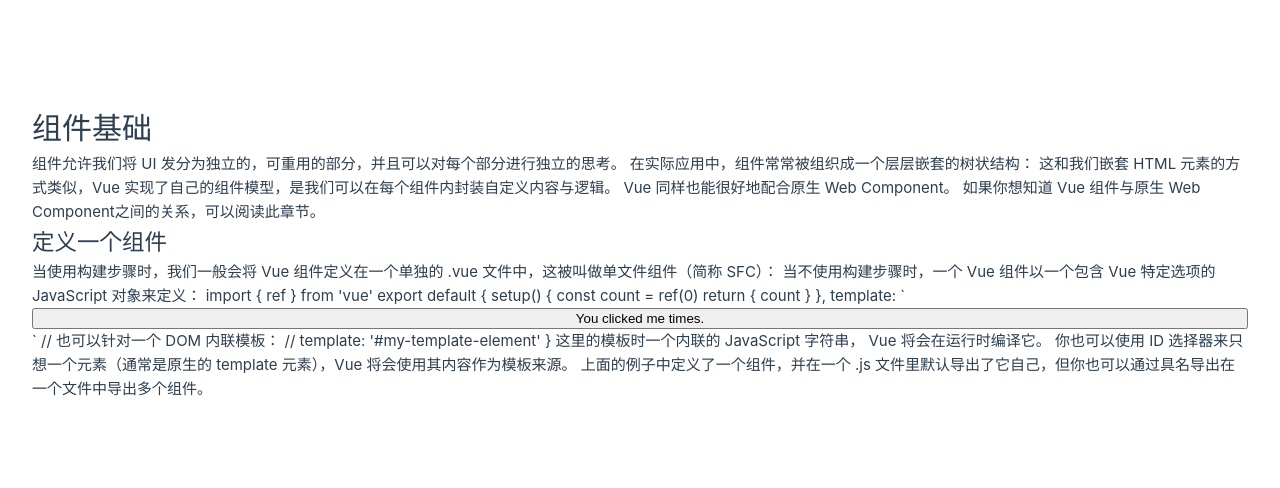
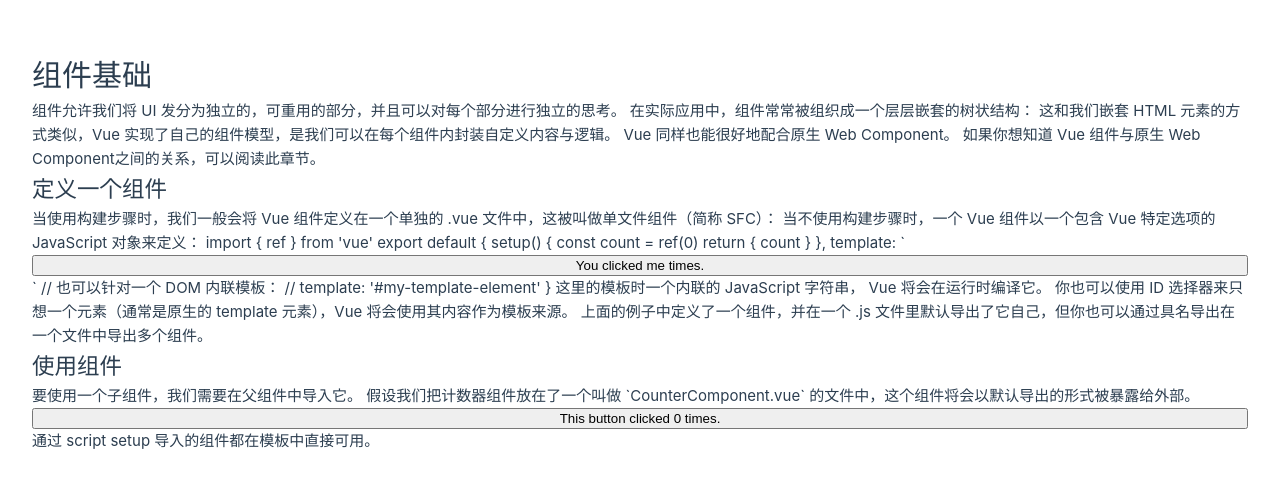
Before and after one commit to ShenlongDev/vue_xx, a Vue app: page / in a window 1280 px wide. Shown: the part 148-636 px from the top of the page. Built offline with nearby package versions, Linux system fonts and the light colour scheme.

Commit message:
docs: 使用组件
- 基本用法
- 直接可用

```diff
--- a/src/ComponentAgain.vue
+++ b/src/ComponentAgain.vue
@@ -1,5 +1,5 @@
 <script setup>
-
+import CounterComponent from './components/CounterComponent.vue'
 </script>
 
 
@@ -34,4 +34,10 @@
   你也可以使用 ID 选择器来只想一个元素（通常是原生的 template 元素），Vue 将会使用其内容作为模板来源。
 
   上面的例子中定义了一个组件，并在一个 .js 文件里默认导出了它自己，但你也可以通过具名导出在一个文件中导出多个组件。
+
+  <h2>使用组件</h2>
+  要使用一个子组件，我们需要在父组件中导入它。
+  假设我们把计数器组件放在了一个叫做 `CounterComponent.vue` 的文件中，这个组件将会以默认导出的形式被暴露给外部。
+  <CounterComponent />
+  通过 script setup 导入的组件都在模板中直接可用。
 </template>
```
